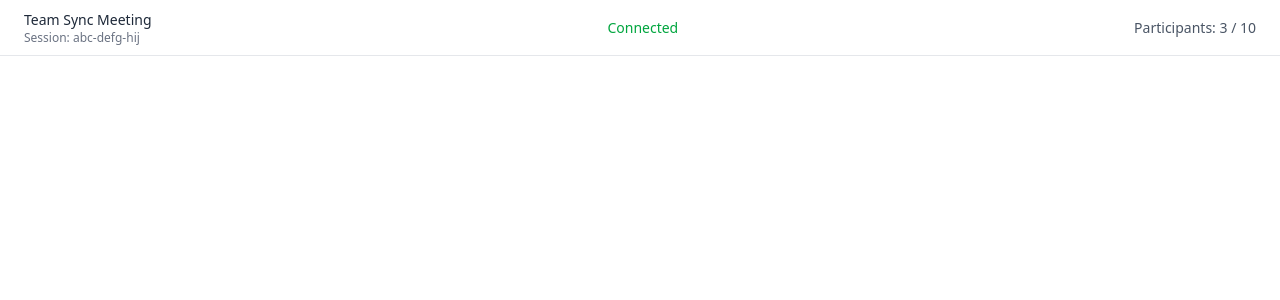
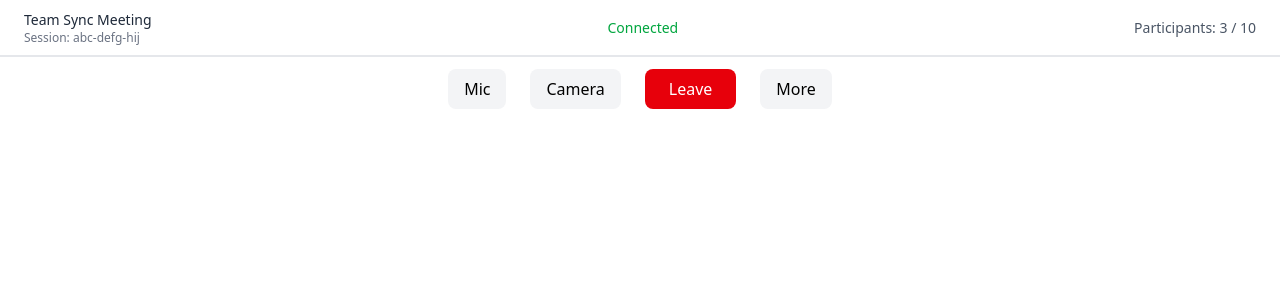
Before and after one commit to THARUNJP/hangout, a React (Vite) app: page /meet/abc-defg-hij in a window 1280 px wide. Shown: the top 300 px of the page. Built offline with nearby package versions, Linux system fonts and the light colour scheme.

Commit message:
meet footer added

```diff
--- /dev/null
+++ b/src/components/meet/components/footer.tsx
@@ -0,0 +1,31 @@
+export default function MeetFooter() {
+  return (
+    <footer className="w-full h-16 bg-white border-t border-gray-200 flex items-center justify-center">
+
+      <div className="flex items-center gap-6">
+
+        {/* Mic */}
+        <button className="px-4 py-2 rounded-lg bg-gray-100 hover:bg-gray-200 transition">
+          Mic
+        </button>
+
+        {/* Camera */}
+        <button className="px-4 py-2 rounded-lg bg-gray-100 hover:bg-gray-200 transition">
+          Camera
+        </button>
+
+        {/* Leave */}
+        <button className="px-6 py-2 rounded-lg bg-red-600 text-white hover:bg-red-700 transition">
+          Leave
+        </button>
+
+        {/* More */}
+        <button className="px-4 py-2 rounded-lg bg-gray-100 hover:bg-gray-200 transition">
+          More
+        </button>
+
+      </div>
+
+    </footer>
+  );
+}
--- a/src/components/meet/index.tsx
+++ b/src/components/meet/index.tsx
@@ -1,9 +1,11 @@
+import MeetFooter from "./components/footer";
 import MeetHeader from "./components/header";
 
 export default function Meet() {
   return (
     <main>
       <MeetHeader />
+      <MeetFooter />
     </main>
   );
 }
```
